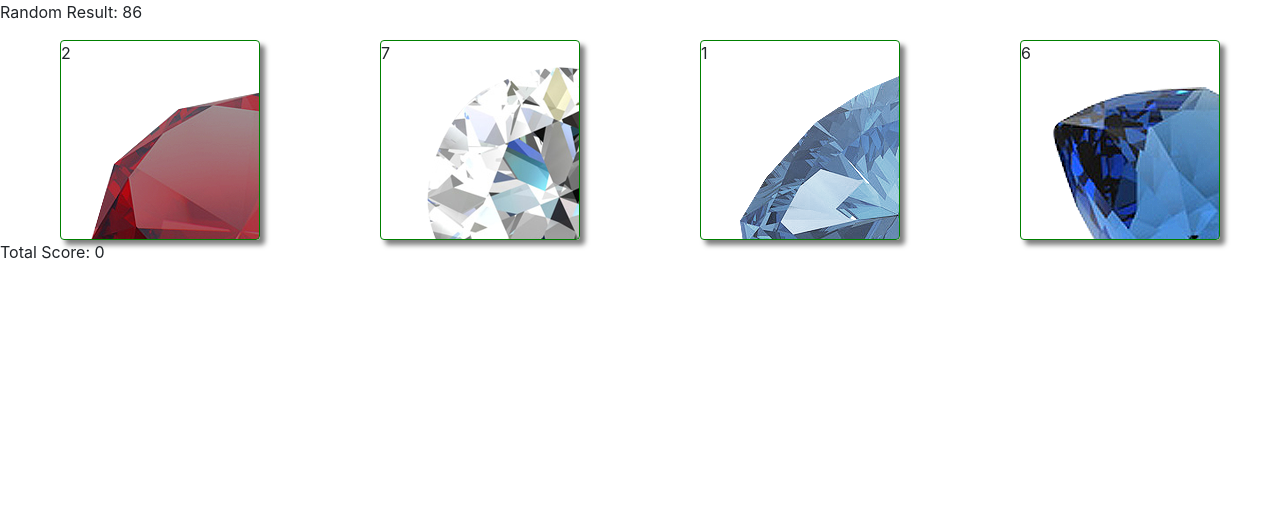
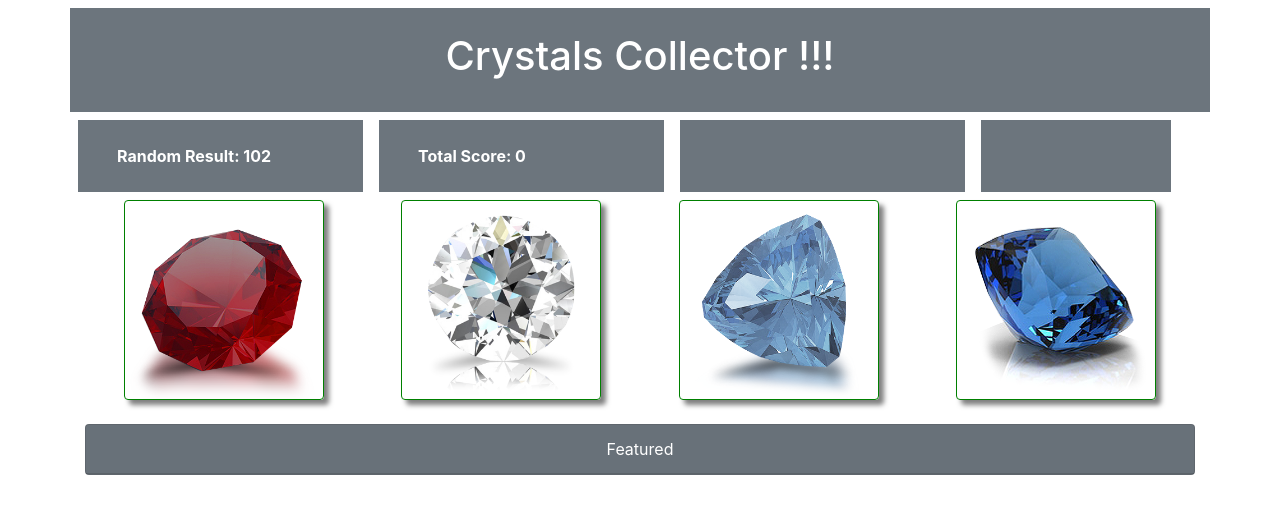
Before and after one commit to tejsubedi/unit-4-game, a plain HTML site: page assets/index.html in a window 1280 px wide. Drawn offline with nearby package versions, Linux system fonts and the light colour scheme.

Commit message:
bootstrap, images has been added

```diff
--- a/assets/css/style.css
+++ b/assets/css/style.css
@@ -9,14 +9,24 @@
     width: 200px;
     border-radius: 4px;
     box-shadow: 5px 5px 5px rgba(0, 0, 0, 0.5);
-    transition: box-shadow 1s, transform 2s;
+    transition: box-shadow 2s, transform 2s;
 
 }
 .crystal:hover{
     box-shadow: 15px 15px 15px rgba(0, 0, 0, 0.5);
     transform: translate(5px,5px);
     cursor: pointer;
-    transition: box-shadow 1s, transform 2s;
+    transition: box-shadow 2s, transform 2s;
+}
+footer{
+    padding: 10px;
+    margin-top: 0px;
+    color:#ebeef0;
+    background: #666666;
+    text-align: center;
+    border-top: solid #239B56 5px;
+    position: fixed;
+    width: 80%;
 }
 img {
     width: 200px;
--- a/assets/index.html
+++ b/assets/index.html
@@ -1,18 +1,17 @@
 <!DOCTYPE html>
 <html lang="en">
+
 <head>
     <meta charset="UTF-8">
     <meta name="viewport" content="width=device-width, initial-scale=1.0">
     <meta http-equiv="X-UA-Compatible" content="ie=edge">
     <title>CrystalsCollector Game</title>
-    <link rel="stylesheet" href="https://stackpath.bootstrapcdn.com/bootstrap/4.3.1/css/bootstrap.min.css" integrity="sha384-ggOyR0iXCbMQv3Xipma34MD+dH/1fQ784/j6cY/iJTQUOhcWr7x9JvoRxT2MZw1T"
-     crossorigin="anonymous">
-     <script
-     src="https://code.jquery.com/jquery-3.4.1.min.js"
-     integrity="sha256-CSXorXvZcTkaix6Yvo6HppcZGetbYMGWSFlBw8HfCJo="
-     crossorigin="anonymous"></script>
-     <link rel="stylesheet" href="../assets/css/style.css" type="text/css">
-     <link rel="stylesheet" href="../assets/css/reset.css">
+    <link rel="stylesheet" href="https://stackpath.bootstrapcdn.com/bootstrap/4.3.1/css/bootstrap.min.css"
+        integrity="sha384-ggOyR0iXCbMQv3Xipma34MD+dH/1fQ784/j6cY/iJTQUOhcWr7x9JvoRxT2MZw1T" crossorigin="anonymous">
+    <script src="https://code.jquery.com/jquery-3.4.1.min.js"
+        integrity="sha256-CSXorXvZcTkaix6Yvo6HppcZGetbYMGWSFlBw8HfCJo=" crossorigin="anonymous"></script>
+    <link rel="stylesheet" href="../assets/css/style.css" type="text/css">
+    <link rel="stylesheet" href="../assets/css/reset.css">
 </head>
 
 <!--
@@ -23,14 +22,44 @@
 - If it is equal, then we increment a win counter
 - A new random number should be generated every single time we win or lost to those 4 crystals
 -->
+
 <body>
+    <div class="container">
+        <!-- Image and text -->
+        <div class="row">
+            <div class="col text-center bg-secondary mt-2 p-4">
+                <h1 class="text-white">Crystals Collector !!!</h1>
+            </div>
+        </div>
+        <div class="row">
+            <div class="col-md-3 bg-secondary m-2">
+                <p id="result" class="text-white p-3 m-2 font-weight-bold "></p>
+            </div>
+            <div class="col-md-3 bg-secondary m-2">
+                <p id="previous" class="text-white p-3 m-2 font-weight-bold "></p>
+            </div>
+            <div class="col-md-3 bg-secondary m-2">
+                <p id="win" class="text-white p-3 m-2 font-weight-bold "></p>
+            </div>
+            <div class="col-md-2 bg-secondary m-2">
+                <p id="lost" class="text-white p-3 m-2 font-weight-bold "></p>
+            </div>
+        </div>
 
-    <p id="result"></p>
-    <div class="crystals"></div>
-    <!-- <img src="../assets/images/myCrystal3.png" alt=""> -->
-    <p id="previous"></p>
-   <p id="win"></p>
-   <p id="lost"></p>
-    <script src="../assets/javascript/game.js" type="text/javascript" ></script>
+
+        <div class="crystals"></div>
+        <div class="row mt-4">
+            <div class="col"></div>
+        </div>
+        <div class="card bg-secondary text-white">
+                <div class="card-header text-center">
+                  Featured
+                </div>
+              </div>
+
+
+    </div>
+    <script src="../assets/javascript/game.js" type="text/javascript"></script>
 </body>
+
 </html>
--- a/assets/javascript/game.js
+++ b/assets/javascript/game.js
@@ -17,7 +17,7 @@ var resetAndStart = function() {
         "../assets/images/myCrystal5.png ",
         "../assets/images/myCrystal6.png "];
 
-random_result = Math.floor(Math.random() * 69) + 30; //hoisting
+random_result = Math.floor(Math.random() * 101) + 19; //hoisting
 console.log(random_result);
 $("#result").html("Random Result:  " + random_result);
 
@@ -33,12 +33,13 @@ for(var i =0; i < 4; i++){
     });
 
     crystal.css({
-        "background-image":"url('" + images[i] + "')"
-        // "background":"red"
+        "background-image":"url('" + images[i] + "')",
+        "background-size":"cover",
+        "background-repeat":"no-repeat"
 
     });
 
-    crystal.html(random);
+   // crystal.html(random);
 
     $(".crystals").append(crystal);
 
@@ -63,7 +64,7 @@ $(document).on('click',".crystal", function() {
     if(previous > random_result){
         lost++;
 
-        $("#lost").html("You lost" + lost);
+        $("#lost").html("You lost: " + lost);
 
         previous = 0;
 
```
Also changed, not shown: assets/images/myCrystal3.1.png (added), assets/images/myCrystal3.2.png (added).
